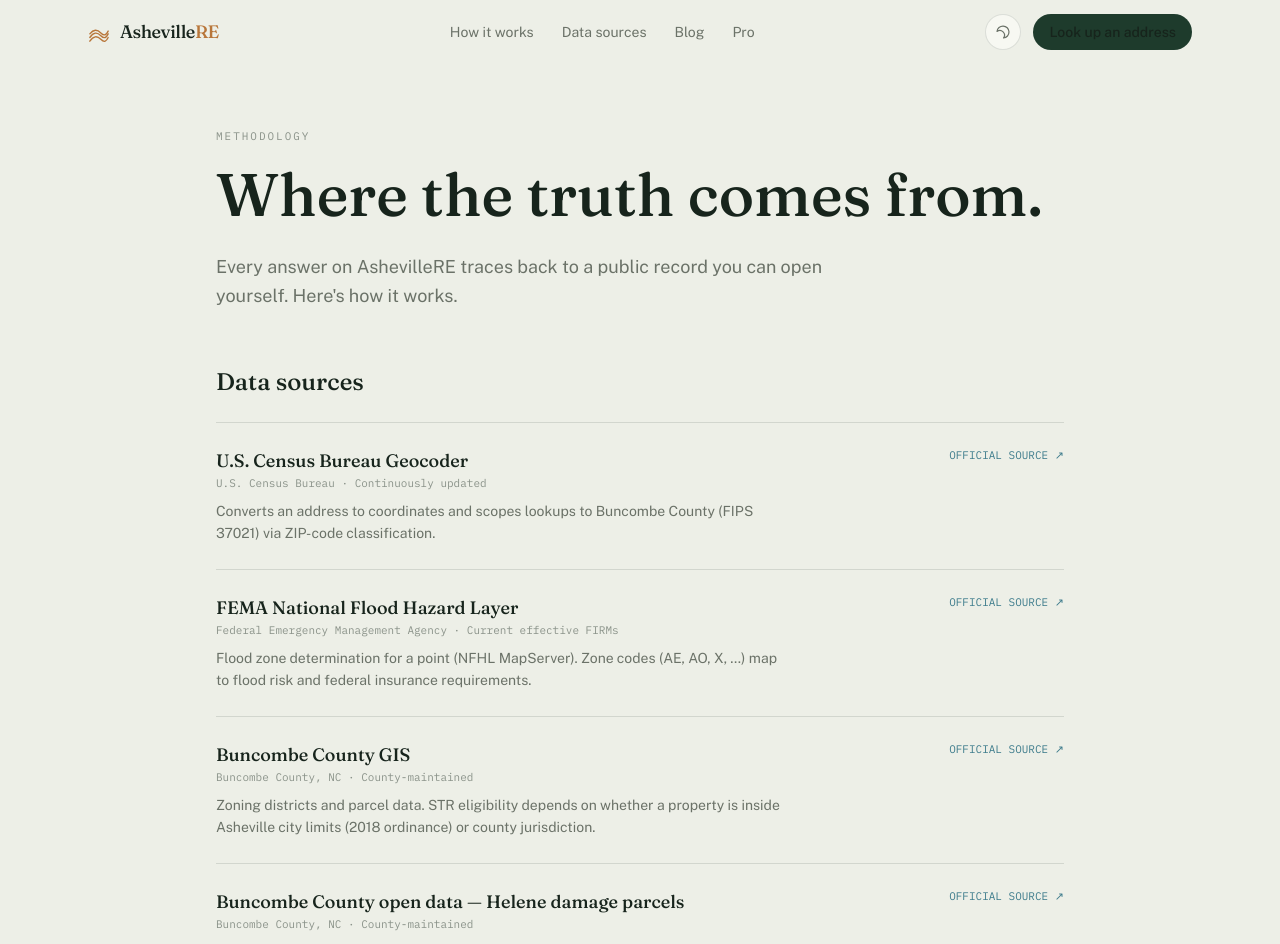
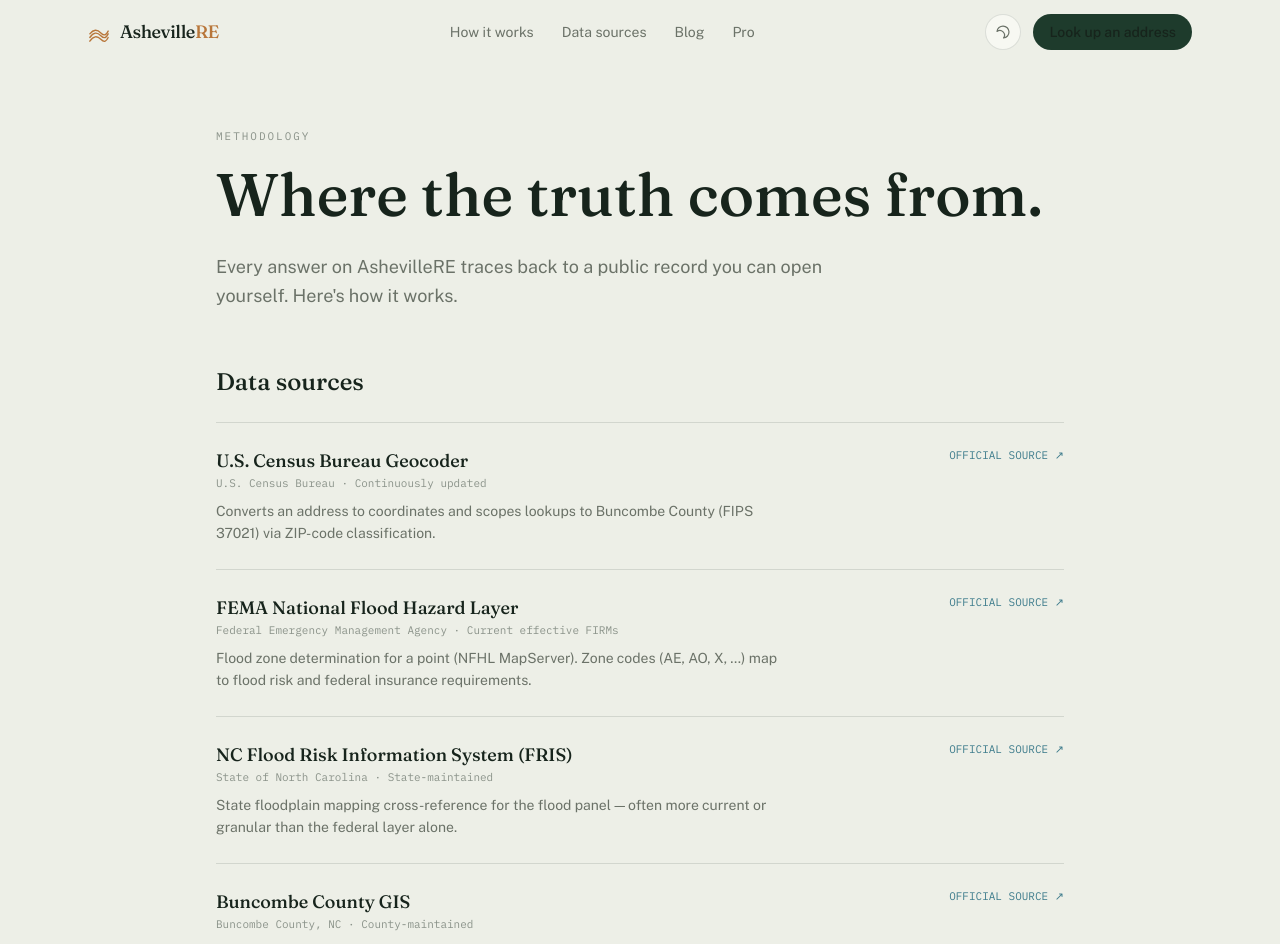
Before and after one commit to buildveloper/ashevillere, a Next.js app: page /methodology in a window 1280 px wide. Shown: the top 944 px of the page. Built offline with nearby package versions, Linux system fonts and the light colour scheme.

Commit message:
Share source citations across methodology and blog
Co-authored-by: CommandCodeBot <noreply@commandcode.ai>

```diff
--- a/app/methodology/page.tsx
+++ b/app/methodology/page.tsx
@@ -1,48 +1,12 @@
 import type { Metadata } from "next";
+import SourceCitationCard from "@/components/SourceCitationCard";
+import { DATA_SOURCES } from "@/lib/sources";
 
 export const metadata: Metadata = {
   title: "Methodology & sources — AshevilleRE",
   description:
     "Where AshevilleRE's data comes from, how classification works, and the official disclaimer for flood, STR, and recovery lookups in Buncombe County, NC.",
 };
-
-const SOURCES = [
-  {
-    name: "U.S. Census Bureau Geocoder",
-    org: "U.S. Census Bureau",
-    url: "https://geocoding.geo.census.gov",
-    updated: "Continuously updated",
-    role: "Converts an address to coordinates and scopes lookups to Buncombe County (FIPS 37021) via ZIP-code classification.",
-  },
-  {
-    name: "FEMA National Flood Hazard Layer",
-    org: "Federal Emergency Management Agency",
-    url: "https://www.fema.gov/flood-maps/national-flood-hazard-layer",
-    updated: "Current effective FIRMs",
-    role: "Flood zone determination for a point (NFHL MapServer). Zone codes (AE, AO, X, …) map to flood risk and federal insurance requirements.",
-  },
-  {
-    name: "Buncombe County GIS",
-    org: "Buncombe County, NC",
-    url: "https://gis.buncombecounty.org",
-    updated: "County-maintained",
-    role: "Zoning districts and parcel data. STR eligibility depends on whether a property is inside Asheville city limits (2018 ordinance) or county jurisdiction.",
-  },
-  {
-    name: "Buncombe County open data — Helene damage parcels",
-    org: "Buncombe County, NC",
-    url: "https://data.buncombenc.gov/",
-    updated: "County-maintained",
-    role: "County-published per-parcel records of reported Hurricane Helene damage (Accela table). The tool checks whether a parcel appears in this dataset; it also notes when post-Helene county aerial imagery is available. It is not an official damage determination.",
-  },
-  {
-    name: "NC Department of Public Safety",
-    org: "State of North Carolina",
-    url: "https://www.ncdps.gov",
-    updated: "Ongoing",
-    role: "Hurricane Helene response and recovery programs affecting Buncombe County.",
-  },
-];
 
 export default function MethodologyPage() {
   return (
@@ -62,24 +26,8 @@
         Data sources
       </h2>
       <div className="mt-6 divide-y divide-line border-y border-line">
-        {SOURCES.map((s) => (
-          <div key={s.name} className="grid gap-2 py-6 md:grid-cols-[1fr_auto]">
-            <div>
-              <h3 className="font-display text-lg font-medium text-ink">{s.name}</h3>
-              <p className="font-mono text-[11px] text-muted">{s.org} · {s.updated}</p>
-              <p className="mt-2 max-w-xl text-sm leading-relaxed text-secondary">
-                {s.role}
-              </p>
-            </div>
-            <a
-              href={s.url}
-              target="_blank"
-              rel="noopener noreferrer"
-              className="self-start font-mono text-[11px] text-river transition-colors hover:text-ink"
-            >
-              OFFICIAL SOURCE ↗
-            </a>
-          </div>
+        {DATA_SOURCES.map((s) => (
+          <SourceCitationCard key={s.name} source={s} />
         ))}
       </div>
 
--- /dev/null
+++ b/components/SourceCitationCard.tsx
@@ -0,0 +1,32 @@
+import type { DataSource } from "@/lib/sources";
+
+/**
+ * SourceCitationCard — the required citation treatment for any dataset the
+ * site surfaces: name, organization, last-updated status, role, and a link
+ * to the official source. Never rendered with a fabricated update date.
+ */
+export default function SourceCitationCard({ source }: { source: DataSource }) {
+  return (
+    <div className="grid gap-2 py-6 md:grid-cols-[1fr_auto]">
+      <div>
+        <h3 className="font-display text-lg font-medium text-ink">
+          {source.name}
+        </h3>
+        <p className="font-mono text-[11px] text-muted">
+          {source.org} · {source.updated}
+        </p>
+        <p className="mt-2 max-w-xl text-sm leading-relaxed text-secondary">
+          {source.role}
+        </p>
+      </div>
+      <a
+        href={source.url}
+        target="_blank"
+        rel="noopener noreferrer"
+        className="self-start font-mono text-[11px] text-river transition-colors hover:text-ink"
+      >
+        OFFICIAL SOURCE ↗
+      </a>
+    </div>
+  );
+}
--- /dev/null
+++ b/lib/sources.ts
@@ -0,0 +1,60 @@
+/**
+ * Data source registry — every dataset the site cites, with the citation
+ * fields required by the honesty contract: source name, organization,
+ * last-updated status, role, and official link. Shown on the methodology
+ * page and cited per-panel in the lookup.
+ */
+
+export interface DataSource {
+  name: string;
+  org: string;
+  url: string;
+  /** Last-updated indicator shown in citations (never a fake date). */
+  updated: string;
+  role: string;
+}
+
+export const DATA_SOURCES: DataSource[] = [
+  {
+    name: "U.S. Census Bureau Geocoder",
+    org: "U.S. Census Bureau",
+    url: "https://geocoding.geo.census.gov",
+    updated: "Continuously updated",
+    role: "Converts an address to coordinates and scopes lookups to Buncombe County (FIPS 37021) via ZIP-code classification.",
+  },
+  {
+    name: "FEMA National Flood Hazard Layer",
+    org: "Federal Emergency Management Agency",
+    url: "https://www.fema.gov/flood-maps/national-flood-hazard-layer",
+    updated: "Current effective FIRMs",
+    role: "Flood zone determination for a point (NFHL MapServer). Zone codes (AE, AO, X, …) map to flood risk and federal insurance requirements.",
+  },
+  {
+    name: "NC Flood Risk Information System (FRIS)",
+    org: "State of North Carolina",
+    url: "https://fris.nc.gov",
+    updated: "State-maintained",
+    role: "State floodplain mapping cross-reference for the flood panel — often more current or granular than the federal layer alone.",
+  },
+  {
+    name: "Buncombe County GIS",
+    org: "Buncombe County, NC",
+    url: "https://gis.buncombecounty.org",
+    updated: "County-maintained",
+    role: "Zoning districts, parcels, effective DFIRM/FRIS flood layers, and Accela address/damage records. STR eligibility depends on whether a property is inside Asheville city limits (2018 ordinance) or county jurisdiction.",
+  },
+  {
+    name: "Buncombe County open data — Helene damage parcels",
+    org: "Buncombe County, NC",
+    url: "https://data.buncombenc.gov/",
+    updated: "County-maintained",
+    role: "County-published per-parcel records of reported Hurricane Helene damage (Accela table). The tool checks whether a parcel appears in this dataset; it also notes when post-Helene county aerial imagery is available. It is not an official damage determination.",
+  },
+  {
+    name: "NC Department of Public Safety",
+    org: "State of North Carolina",
+    url: "https://www.ncdps.gov",
+    updated: "Ongoing",
+    role: "Hurricane Helene response and recovery programs affecting Buncombe County.",
+  },
+];
```
